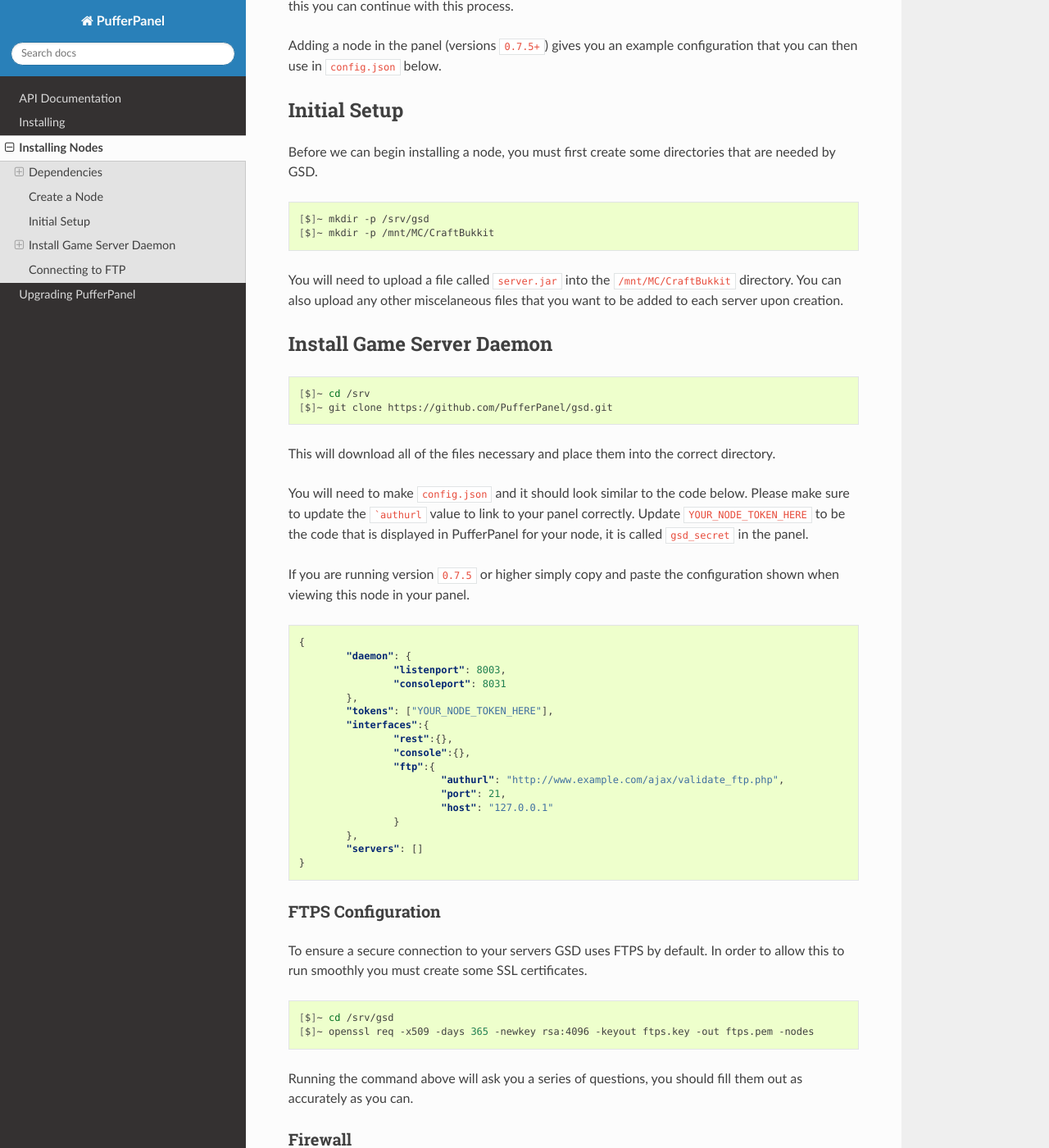
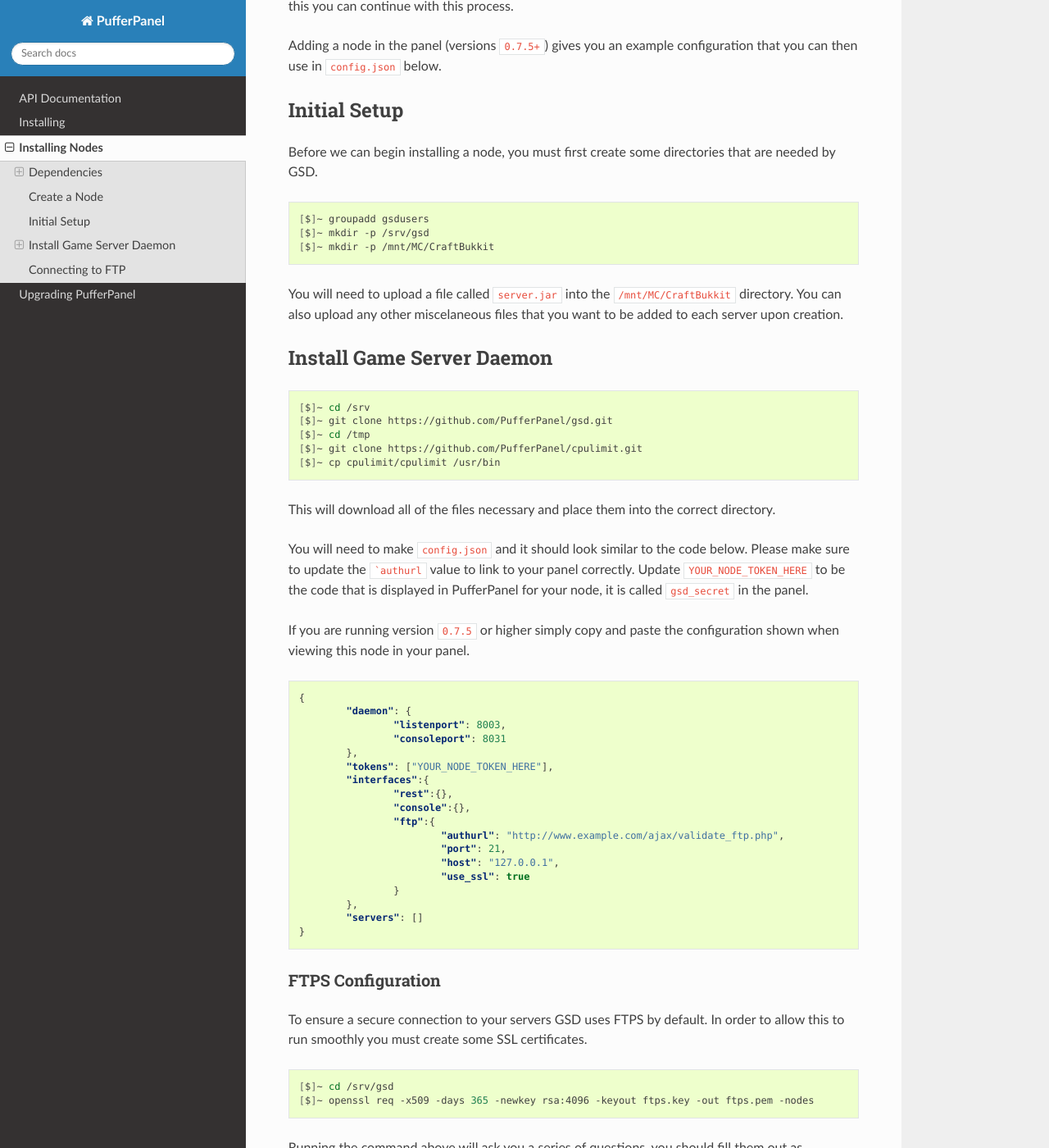
Before and after one commit to pufferpanel/pufferpanel, a Sphinx documentation site: the page built from docs/installing_nodes.rst, in a window 1280 px wide and 1400 px high, scrolled down 764 px. Shown: the whole window at 82% size. Built offline with Sphinx 7.4.7 and the Read the Docs theme 2.0.0, drawn with Linux system fonts in a browser that asks for light colours.

Commit message:
Add documentation for GSD updates

```diff
--- a/docs/installing_nodes.rst
+++ b/docs/installing_nodes.rst
@@ -33,6 +33,7 @@ Before we can begin installing a node, you must first create some directories th
 
 .. code-block:: sh
 
+	[$]~ groupadd gsdusers
 	[$]~ mkdir -p /srv/gsd
 	[$]~ mkdir -p /mnt/MC/CraftBukkit
 
@@ -45,6 +46,9 @@ Install Game Server Daemon
 
 	[$]~ cd /srv
 	[$]~ git clone https://github.com/PufferPanel/gsd.git
+	[$]~ cd /tmp
+	[$]~ git clone https://github.com/PufferPanel/cpulimit.git
+	[$]~ cp cpulimit/cpulimit /usr/bin
 
 This will download all of the files necessary and place them into the correct directory.
 
@@ -66,7 +70,8 @@ If you are running version ``0.7.5`` or higher simply copy and paste the configu
 			"ftp":{
 				"authurl": "http://www.example.com/ajax/validate_ftp.php",
 				"port": 21,
-				"host": "127.0.0.1"
+				"host": "127.0.0.1",
+				"use_ssl": true
 			}
 		},
 		"servers": []
```
